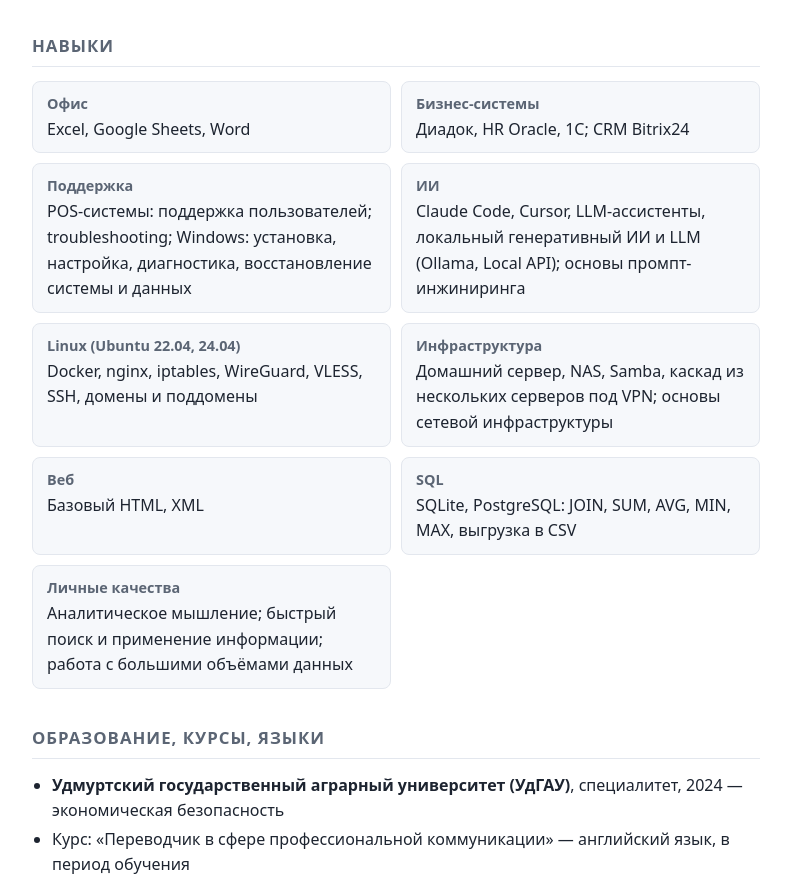
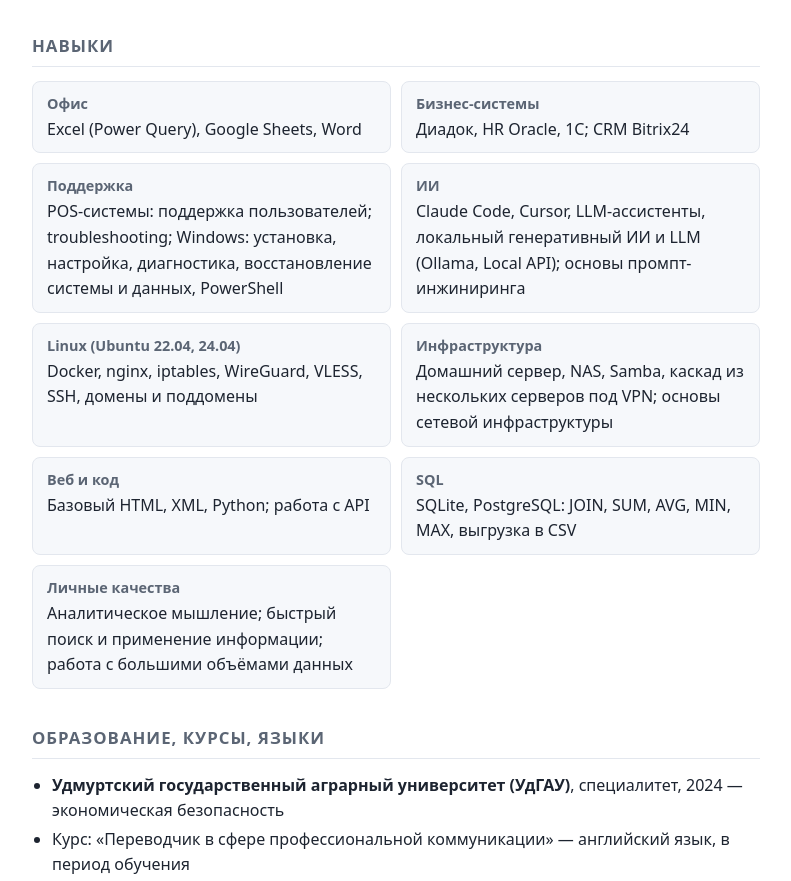
Before and after one commit to Crisp1n/savva-cv, a plain HTML site: page index.html in a window 1280 px wide. Shown: the part 1758-2639 px from the top of the page, without its empty margins (244-1035 px from the left). Drawn offline with Linux system fonts and the light colour scheme.

Commit message:
Update skills

```diff
--- a/index.html
+++ b/index.html
@@ -76,13 +76,13 @@
 
   <h2>Навыки</h2>
   <div class="grid">
-    <div class="card"><b>Офис</b>Excel, Google Sheets, Word</div>
+    <div class="card"><b>Офис</b>Excel (Power Query), Google Sheets, Word</div>
     <div class="card"><b>Бизнес-системы</b>Диадок, HR Oracle, 1С; CRM Bitrix24</div>
-    <div class="card"><b>Поддержка</b>POS-системы: поддержка пользователей; troubleshooting; Windows: установка, настройка, диагностика, восстановление системы и данных</div>
+    <div class="card"><b>Поддержка</b>POS-системы: поддержка пользователей; troubleshooting; Windows: установка, настройка, диагностика, восстановление системы и данных, PowerShell</div>
     <div class="card"><b>ИИ</b>Claude Code, Cursor, LLM-ассистенты, локальный генеративный ИИ и LLM (Ollama, Local API); основы промпт-инжиниринга</div>
     <div class="card"><b>Linux (Ubuntu 22.04, 24.04)</b>Docker, nginx, iptables, WireGuard, VLESS, SSH, домены и поддомены</div>
     <div class="card"><b>Инфраструктура</b>Домашний сервер, NAS, Samba, каскад из нескольких серверов под VPN; основы сетевой инфраструктуры</div>
-    <div class="card"><b>Веб</b>Базовый HTML, XML</div>
+    <div class="card"><b>Веб и код</b>Базовый HTML, XML, Python; работа с API</div>
     <div class="card"><b>SQL</b>SQLite, PostgreSQL: JOIN, SUM, AVG, MIN, MAX, выгрузка в CSV</div>
     <div class="card"><b>Личные качества</b>Аналитическое мышление; быстрый поиск и применение информации; работа с большими объёмами данных</div>
   </div>
```
Also changed, not shown: en.html (+3 -3 lines).
